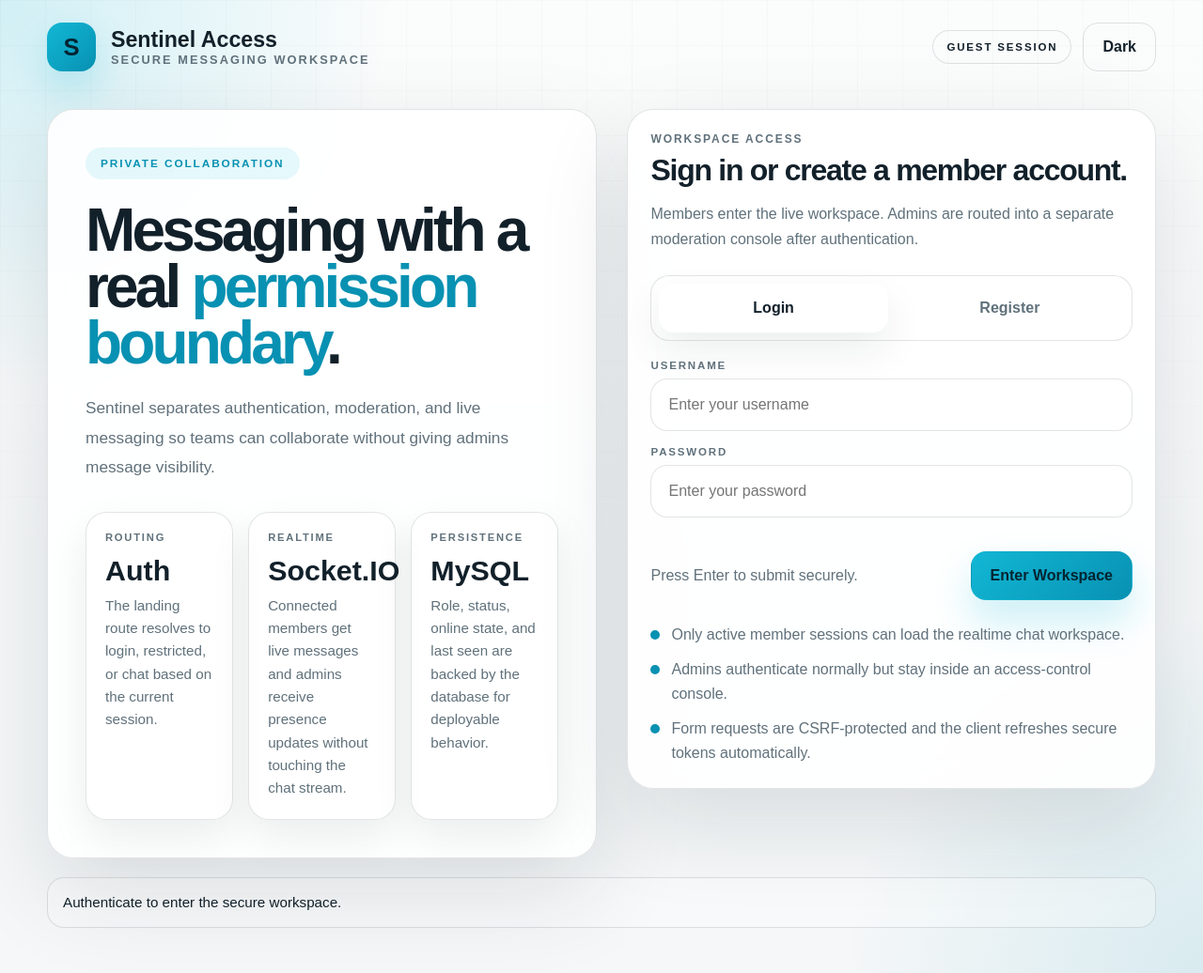
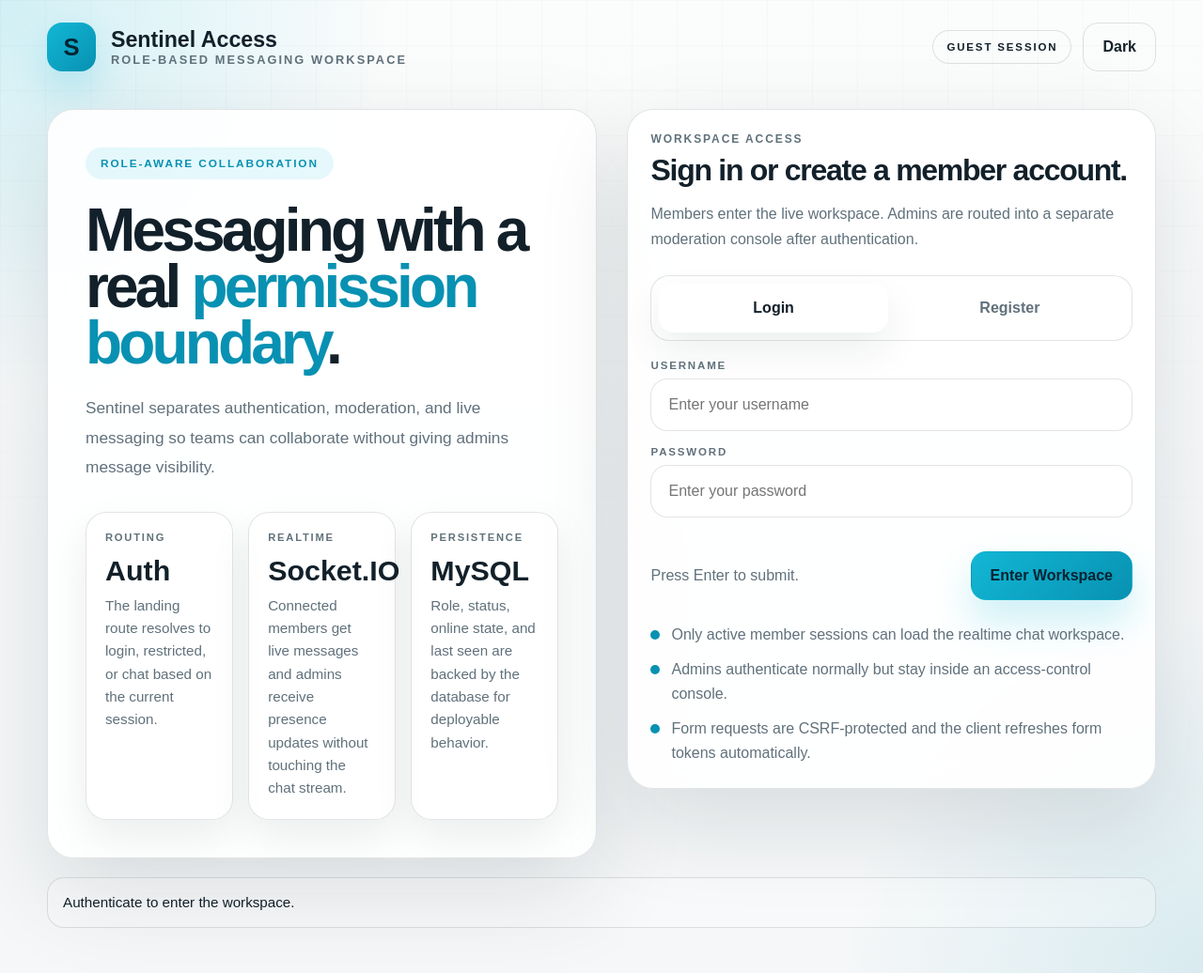
Before and after one commit to kvsatyanarayana949/secure-messaging-app, a Flask app: page / in a window 1280 px wide. Shown: the whole page at 94% size. Run offline with Flask 3, Linux system fonts and the light colour scheme; some libraries are stand-ins or nearby versions; some web fonts are replaced.

Commit message:
Update index.html

```diff
--- a/templates/index.html
+++ b/templates/index.html
@@ -3,7 +3,7 @@
 <head>
 <meta charset="UTF-8">
 <meta name="viewport" content="width=device-width, initial-scale=1.0">
-<title>Sentinel | Secure Messaging Workspace</title>
+<title>Sentinel | Role-Based Messaging Workspace</title>
 <meta name="csrf-token" content="{{ csrf_token() }}">
 <link href="https://api.fontshare.com/v2/css?f[]=satoshi@400,500,700,900&f[]=cabinet-grotesk@500,700,800&display=swap" rel="stylesheet">
 <script src="https://unpkg.com/react@18/umd/react.production.min.js"></script>
@@ -1269,7 +1269,7 @@ async function refreshCsrfToken() {
     });
     const payload = await parseJson(response);
     if (!response.ok || !payload.csrf_token) {
-        throw new Error(payload.message || "Could not refresh the secure form token");
+        throw new Error(payload.message || "Could not refresh the form token");
     }
     csrfToken = payload.csrf_token;
     const meta = document.querySelector("meta[name='csrf-token']");
@@ -1530,14 +1530,14 @@ function buildParticipants(messages, currentUser) {
 
 function HeroPanel({ viewState }) {
     const detail = viewState === "chat"
-        ? "The secure room is live for active member accounts, while admin controls remain isolated."
+        ? "The member room is live for active member accounts, while admin controls remain isolated."
         : viewState === "restricted"
             ? "Role checks are enforced before the workspace renders, so access states come from session and data, not mock screens."
             : "Sentinel separates authentication, moderation, and live messaging so teams can collaborate without giving admins message visibility.";
     return e(
         "section",
         { className: "surface hero" },
-        e("div", { className: "eyebrow" }, "Private collaboration"),
+        e("div", { className: "eyebrow" }, "Role-aware collaboration"),
         e("h1", null, "Messaging with a real ", e("span", { className: "accent-text" }, "permission boundary"), "."),
         e("p", { className: "hero-copy" }, detail),
         e("div", { className: "hero-grid" },
@@ -1597,7 +1597,7 @@ function AuthPanel({ setBanner }) {
         try {
             setBusy(true);
             setFeedback({ tone: "", message: "" });
-            setBanner({ tone: "neutral", message: mode === "login" ? "Checking your secure session..." : "Creating your workspace access..." });
+            setBanner({ tone: "neutral", message: mode === "login" ? "Checking your session..." : "Creating your workspace access..." });
 
             if (mode === "register") {
                 const payload = await postForm("/register", {
@@ -1722,7 +1722,7 @@ function AuthPanel({ setBanner }) {
                 }, feedback.message)
                 : null,
             e("div", { className: "form-meta" },
-                e("span", { className: "helper-text" }, mode === "register" ? "New accounts start as active members." : "Press Enter to submit securely."),
+                e("span", { className: "helper-text" }, mode === "register" ? "New accounts start as active members." : "Press Enter to submit."),
                 e(Button, {
                     id: "submitAuthBtn",
                     type: "submit",
@@ -1734,7 +1734,7 @@ function AuthPanel({ setBanner }) {
         e("ul", { className: "security-list" },
             e("li", null, e("span", { className: "dot" }), e("span", null, "Only active member sessions can load the realtime chat workspace.")),
             e("li", null, e("span", { className: "dot" }), e("span", null, "Admins authenticate normally but stay inside an access-control console.")),
-            e("li", null, e("span", { className: "dot" }), e("span", null, "Form requests are CSRF-protected and the client refreshes secure tokens automatically."))
+            e("li", null, e("span", { className: "dot" }), e("span", null, "Form requests are CSRF-protected and the client refreshes form tokens automatically."))
         )
     );
 }
@@ -1833,6 +1833,7 @@ function ChatWorkspace({ initialMessages, currentUser, banner, setBanner, onLogo
     const localTypingTimer = useRef(null);
     const messageListRef = useRef(null);
     const accessRevokedRef = useRef(onAccessRevoked);
+    const accessRevokedStateRef = useRef(false);
 
     useEffect(() => {
         accessRevokedRef.current = onAccessRevoked;
@@ -1869,6 +1870,7 @@ function ChatWorkspace({ initialMessages, currentUser, banner, setBanner, onLogo
         }
         const socket = window.io({ transports: ["websocket", "polling"] });
         socketRef.current = socket;
+        accessRevokedStateRef.current = false;
 
         socket.on("connect", () => {
             setConnectionState("live");
@@ -1896,10 +1898,14 @@ function ChatWorkspace({ initialMessages, currentUser, banner, setBanner, onLogo
         });
         socket.on("access_revoked", (payload) => {
             const message = payload?.message || "Your access has been revoked.";
+            accessRevokedStateRef.current = true;
             accessRevokedRef.current(message);
             socket.disconnect();
         });
         socket.on("disconnect", () => {
+            if (accessRevokedStateRef.current) {
+                return;
+            }
             setConnectionState("offline");
             setBanner({ tone: "neutral", message: "Realtime channel disconnected." });
         });
@@ -1970,7 +1976,7 @@ function ChatWorkspace({ initialMessages, currentUser, banner, setBanner, onLogo
                 e("div", { className: "chat-brand-copy" },
                     e("span", { className: "chat-kicker" }, "Member workspace"),
                     e("h1", { className: "chat-sidebar-title" }, "Sentinel Access"),
-                    e("span", { className: "chat-sidebar-copy" }, "Private messaging channel")
+                    e("span", { className: "chat-sidebar-copy" }, "Member messaging channel")
                 )
             ),
             e("section", { className: "chat-user-card" },
@@ -2045,7 +2051,7 @@ function ChatWorkspace({ initialMessages, currentUser, banner, setBanner, onLogo
                 e("div", null,
                     e("div", { className: "conversation-kicker" }, "Member workspace"),
                     e("h2", { className: "conversation-title" }, "Realtime room for active members."),
-                    e("p", { className: "room-copy" }, "A focused secure channel with searchable history, realtime delivery, and a composer built for fast day-to-day updates."),
+                    e("p", { className: "room-copy" }, "A focused member room with searchable history, realtime delivery, and a composer built for fast day-to-day updates."),
                     e("div", { className: "room-meta", style: { marginTop: "16px" } },
                         e("span", { className: "room-badge" }, "# general"),
                         e("span", { className: "room-badge" }, `${participants.length} participant${participants.length === 1 ? "" : "s"}`),
@@ -2093,7 +2099,7 @@ function ChatWorkspace({ initialMessages, currentUser, banner, setBanner, onLogo
                     : e("div", { className: "chat-empty-state" },
                         e("div", { className: "empty-icon", "aria-hidden": "true" }, "#"),
                         e("h3", { style: { margin: 0, fontFamily: "\"Cabinet Grotesk\", sans-serif", fontSize: "1.6rem" } },
-                            query.trim() ? "No messages match this search." : "The room is ready for the first secure update."
+                            query.trim() ? "No messages match this search." : "The room is ready for the first update."
                         ),
                         e("p", { className: "empty-state", style: { margin: 0, maxWidth: "420px", lineHeight: 1.7 } },
                             query.trim()
@@ -2119,7 +2125,7 @@ function ChatWorkspace({ initialMessages, currentUser, banner, setBanner, onLogo
                     e("div", { className: "composer-card" },
                         e("div", { className: "composer-toolbar" },
                             e("div", null,
-                                e("div", { className: "composer-label" }, "Write a secure update"),
+                                e("div", { className: "composer-label" }, "Write an update"),
                                 e("div", { className: "composer-hint", style: { marginTop: "6px" } }, "Enter sends. Shift+Enter creates a new line.")
                             ),
                             e("div", { className: "composer-meta" },
@@ -2169,7 +2175,7 @@ function App() {
         if (bootstrap.viewState === "restricted") {
             return { tone: "neutral", message: bootstrap.restrictedState?.message || "This route is restricted." };
         }
-        return { tone: "neutral", message: "Authenticate to enter the secure workspace." };
+        return { tone: "neutral", message: "Authenticate to enter the workspace." };
     });
     const [viewState, setViewState] = useState(bootstrap.viewState || "auth");
     const [restrictedState, setRestrictedState] = useState(bootstrap.restrictedState || {});
@@ -2225,7 +2231,7 @@ function App() {
                 e("div", { className: "brand-mark" }, "S"),
                 e("div", { className: "brand-meta" },
                     e("h1", { className: "brand-title" }, "Sentinel Access"),
-                    e("strong", null, "Secure messaging workspace")
+                    e("strong", null, "Role-based messaging workspace")
                 )
             ),
             e("div", { className: "topbar-actions" },
```
